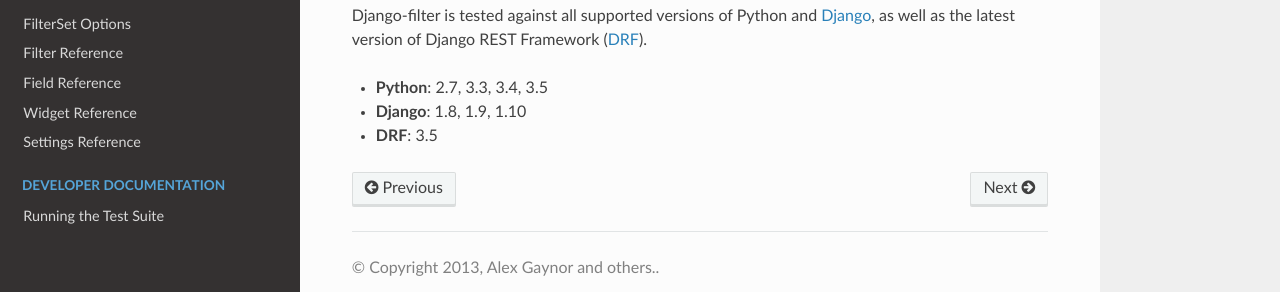
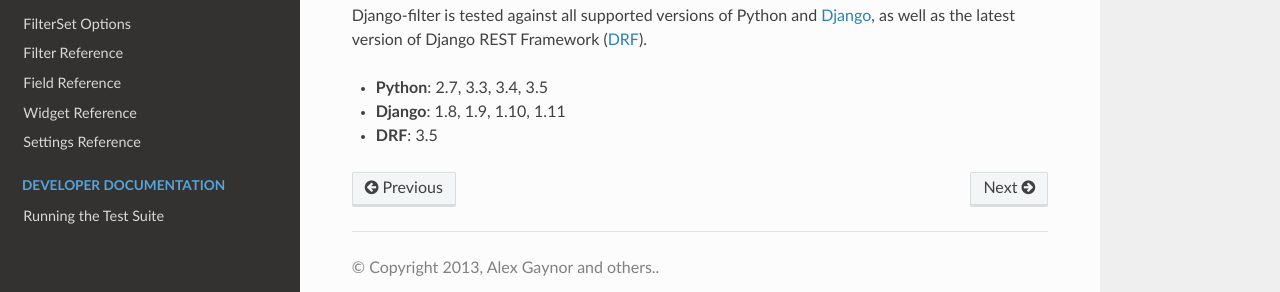
Before and after one commit to carltongibson/django-filter, a Sphinx documentation site: the page built from docs/guide/install.txt, in a window 1280 px wide. Shown: the part 377-669 px from the top of the page. Built offline with Sphinx 7.4.7 and the Read the Docs theme 2.0.0, drawn with Linux system fonts in a browser that asks for light colours.

Commit message:
Bumped Django 1.11 version. Added 1.11 to supported Django versions.

```diff
--- a/README.rst
+++ b/README.rst
@@ -20,7 +20,7 @@
 ------------
 
 * **Python**: 2.7, 3.3, 3.4, 3.5
-* **Django**: 1.8, 1.9, 1.10
+* **Django**: 1.8, 1.9, 1.10, 1.11
 * **DRF**: 3.5
 
 Installation
--- a/docs/guide/install.txt
+++ b/docs/guide/install.txt
@@ -23,5 +23,5 @@
 
 
 * **Python**: 2.7, 3.3, 3.4, 3.5
-* **Django**: 1.8, 1.9, 1.10
+* **Django**: 1.8, 1.9, 1.10, 1.11
 * **DRF**:  3.5
--- a/setup.py
+++ b/setup.py
@@ -46,6 +46,7 @@
         'Framework :: Django :: 1.8',
         'Framework :: Django :: 1.9',
         'Framework :: Django :: 1.10',
+        'Framework :: Django :: 1.11',
         'Programming Language :: Python',
         'Programming Language :: Python :: 2',
         'Programming Language :: Python :: 2.7',
```
Also changed, not shown: 1 other file.
